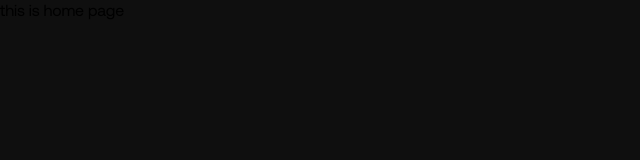
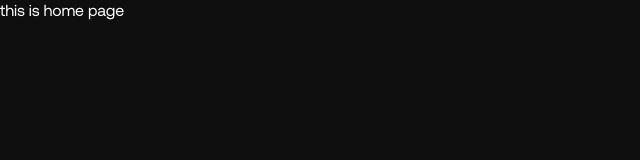
Before and after one commit to EhsanullahQadeer/askppl-sales-website, a Next.js app: page / in a window 1280 px wide. Shown: the top 160 px of the page, without its empty margins (0-640 px from the left). Built offline with nearby package versions, Linux system fonts and the light colour scheme.

Commit message:
text color added

```diff
--- a/src/app/layout.tsx
+++ b/src/app/layout.tsx
@@ -67,7 +67,7 @@ export default function RootLayout({
   return (
     <html lang="en">
       <body
-        className={`${aeonik.variable} ${neueMontreal.variable} antialiased bg-dark`}
+        className={`${aeonik.variable} ${neueMontreal.variable} antialiased bg-dark text-white`}
       >
         {children}
       </body>
--- a/tailwind.config.ts
+++ b/tailwind.config.ts
@@ -27,6 +27,7 @@ export default {
         "7xl": ["72px", { letterSpacing: "-1.44px", lineHeight: "120%" }],
       },
       colors: {
+        white: "#fff",
         black: "#000000",
         dark: "#0F0F0F",
         grey: "#303030",
```
